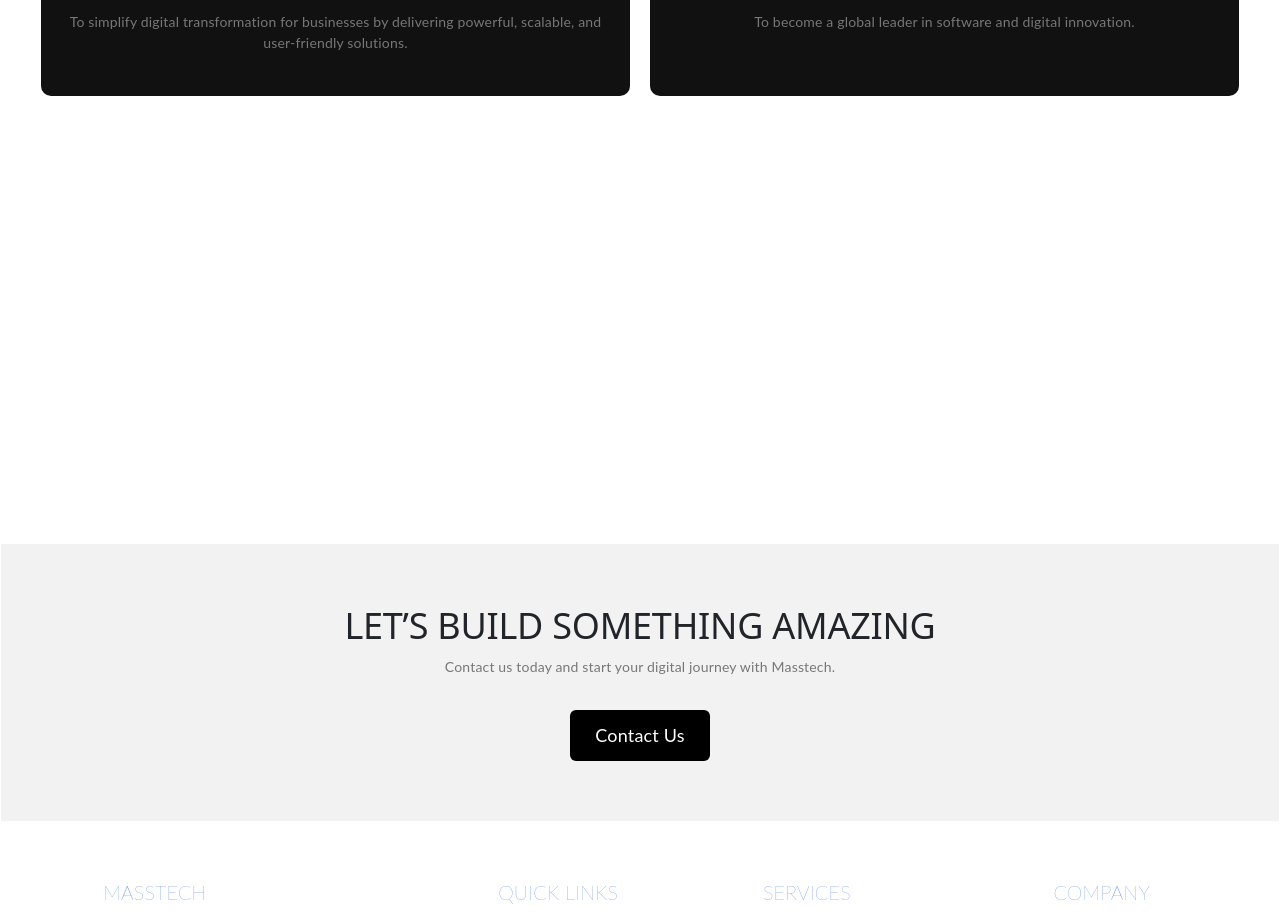
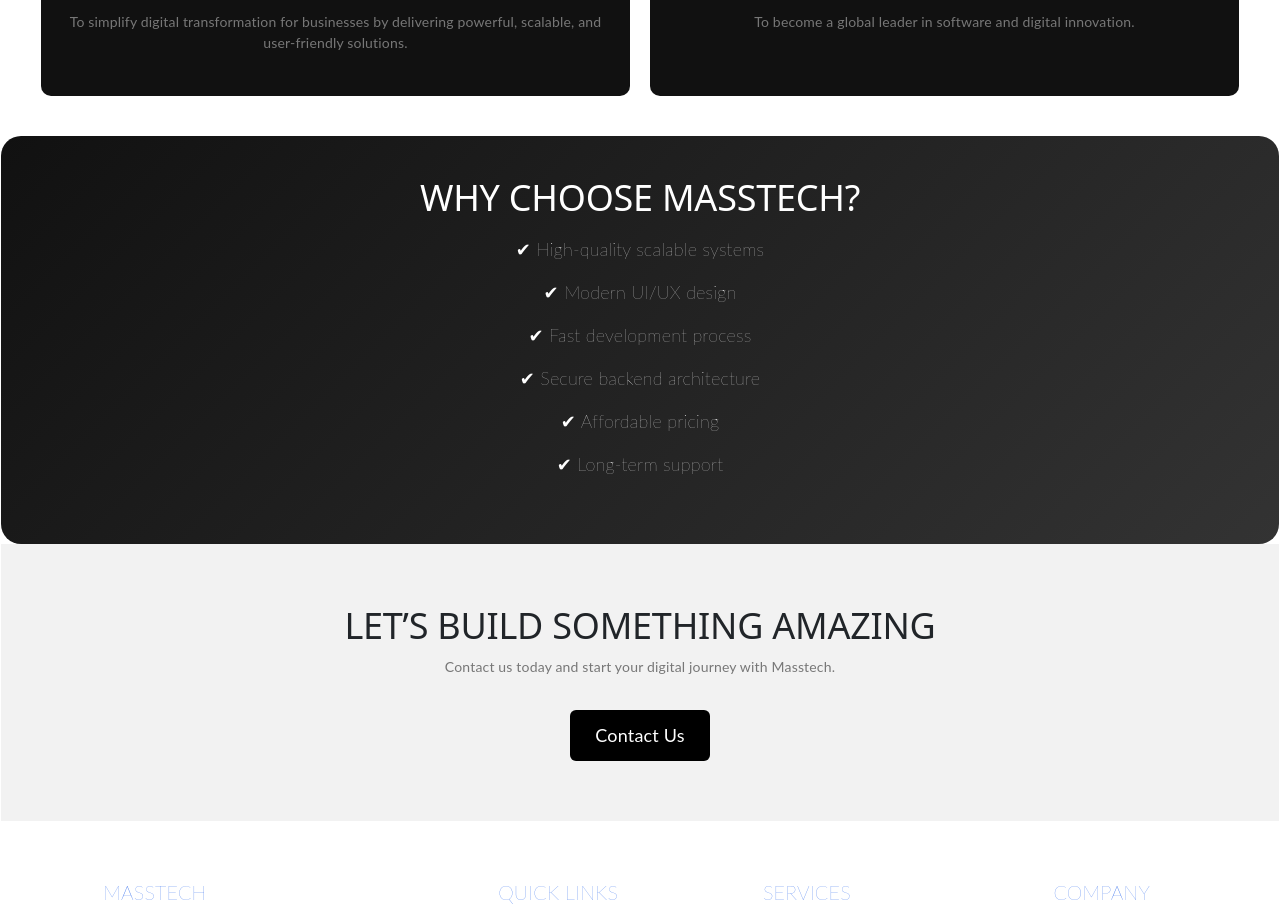
Before and after one commit to shehanaip/masstech-react, a React (Vite) app: page /#/about in a window 1280 px wide. Shown: the part 1020-1944 px from the top of the page. Built offline with nearby package versions, Linux system fonts and the light colour scheme.

Commit message:
Add files via upload

```diff
--- a/src/css/about.css
+++ b/src/css/about.css
@@ -76,6 +76,8 @@
   padding: 40px;
   color:#fff;
   font-weight:100;
+  background: linear-gradient(135deg, #111, #333);
+  border-radius: 20px;
 }
 
 .about-why ul {
```
